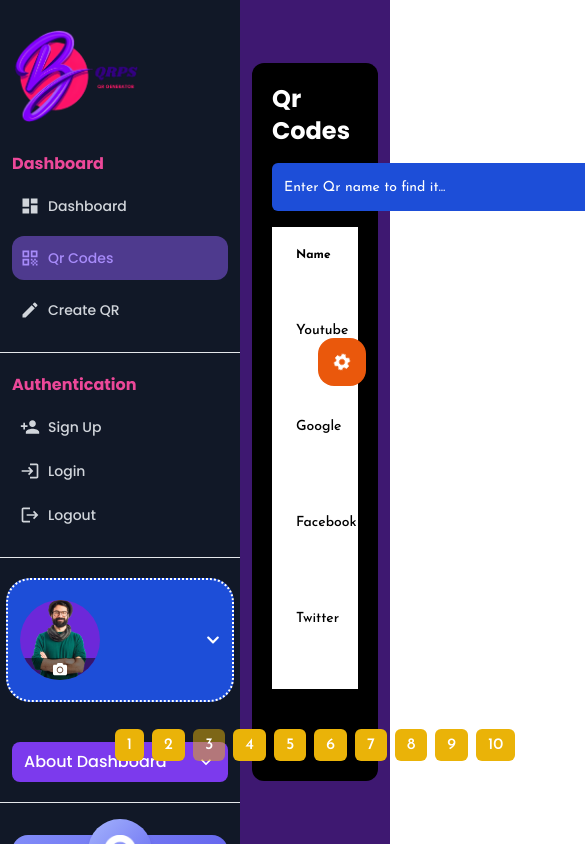
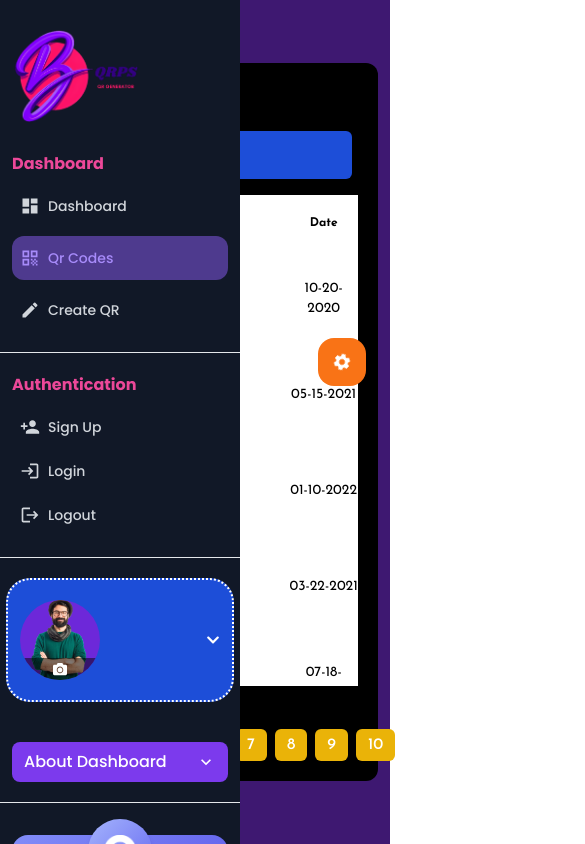
Before and after one commit to fjcj0/QrGenerator, a React (Vite) app in the folder frontend/: page /dashboard/qr-codes in a window 390 px wide. Shown: the whole page, 585 px wide, since content can reach past the window. Built offline with nearby package versions, Linux system fonts and the light colour scheme; a web font is replaced by a local one.

Commit message:
the website full responsive

```diff
--- a/frontend/src/components/Slider.jsx
+++ b/frontend/src/components/Slider.jsx
@@ -3,7 +3,7 @@ import useColorStore from '../store/colorStore.js';
 import useSlideStore from '../store/slideStore.js';
 import logo from '../assets/logo.png';
 import { NavLink } from 'react-router-dom';
-import { MdDashboard, MdQrCode, MdLogin, MdPersonAdd, MdLogout,MdCreate } from 'react-icons/md';
+import { MdDashboard, MdQrCode, MdLogin, MdPersonAdd, MdLogout, MdCreate } from 'react-icons/md';
 import DashboardInfoCollapse from './DashboardInfoCollapse.jsx';
 import profileimage from '../assets/bg-profile.png';
 import { FaCamera, FaChevronDown } from 'react-icons/fa';
@@ -22,7 +22,13 @@ const Slider = () => {
         ? "text-gray-300 hover:bg-violet-500/20 hover:text-violet-400"
         : "text-gray-700 hover:bg-violet-500/20 hover:text-violet-600";
     return (
-        <div className={`sidebar fixed font-poppins overflow-y-auto h-[100vh] ${isSlideOpen ? 'w-[15rem]' : 'w-[5rem]'} flex flex-col ${isDarkMode ? 'bg-gray-900 text-gray-200' : 'bg-white text-gray-800'}`}>
+        <div
+            className={`sidebar fixed font-poppins overflow-y-auto z-50 h-[100vh]
+    ${isSlideOpen ? 'w-[15rem]' : 'w-0'}
+    ${isSlideOpen ? 'md:w-[15rem]' : 'md:w-[5rem]'}
+    flex flex-col
+    ${isDarkMode ? 'bg-gray-900 text-gray-200' : 'bg-white text-gray-800'}`}
+        >
             <div className="flex items-start justify-start w-full p-3">
                 <img
                     src={logo}
@@ -154,13 +160,10 @@ const Slider = () => {
             {isSlideOpen && (
                 <div className='px-3 flex flex-col items-start justify-start my-8 w-full'>
                     <div className="flex flex-col items-center justify-center px-3 py-6 rounded-2xl shadow-lg bg-gradient-to-br from-indigo-400 to-indigo-600 text-white text-center">
-               {/* Logo circle */}
                         <div className="w-16 h-16 flex items-center justify-center rounded-full bg-gradient-to-br from-indigo-300 to-indigo-500 -mt-10 shadow-md">
                             <img src={logowhite} alt="logo" className="w-8 h-8" />
                         </div>
-               {/* Title */}
                         <h2 className="mt-6 text-lg font-bold">Upgrade to PRO</h2>
-               {/* Description */}
                         <p className="mt-2 text-sm opacity-90">
                             to get access to all features! Connect with Venus World!
                         </p>
--- a/frontend/src/layouts/UserDashboardLayout.jsx
+++ b/frontend/src/layouts/UserDashboardLayout.jsx
@@ -12,17 +12,21 @@ const UserDashboardLayout = () => {
         <div className={`user w-screen h-screen ${isDarkMode ? 'bg-gray-900 ' : 'bg-white'}`}>
             <div className='flex flex-row'>
                 <Slider />
-                <div className={`absolute right-0  ${isSlideOpen ? 'w-[calc(100%-15rem)]' : 'w-[calc(100%-5rem)]'} min-h-[100vh] ${isDarkMode ? 'bg-dashboard' : 'bg-slate-950'}`}>
+                <div
+                    className={`absolute right-0 min-h-[100vh]
+    w-full
+    ${isSlideOpen ? 'md:w-[calc(100%-15rem)]' : 'md:w-[calc(100%-5rem)]'} /* only apply calc on medium+ */
+    ${isDarkMode ? 'bg-dashboard' : 'bg-slate-950'}`}>
                     <div className='z-50 flex flex-col items-center fixed right-0 mr-3 top-[40%]'>
                         <button
                             type='button'
                             onClick={() => setIsOpen(!isOpen)}
-                            className='rounded-2xl flex items-center justify-center w-[3rem] h-[3rem] bg-orange-600'
+                            className='rounded-2xl flex items-center justify-center w-[3rem] h-[3rem] bg-orange-500'
                         >
                             <MdSettings size={20} color='white' className="animate-spin-slow" />
                         </button>
                         <div
-                            className={`mt-2 bg-orange-600 p-3 rounded-lg shadow-lg overflow-hidden transition-all duration-300
+                            className={`mt-2 bg-orange-500 p-3 rounded-lg shadow-lg overflow-hidden transition-all duration-300
                             ${isOpen ? 'max-h-60 opacity-100' : 'max-h-0 opacity-0'}`}>
                             <ul className='flex items-start justify-start gap-2'>
                                 <button type='button' onClick={() => { toggleDarkMode(); }}>
```
Lines whose indentation alone changed are shown as unchanged.
